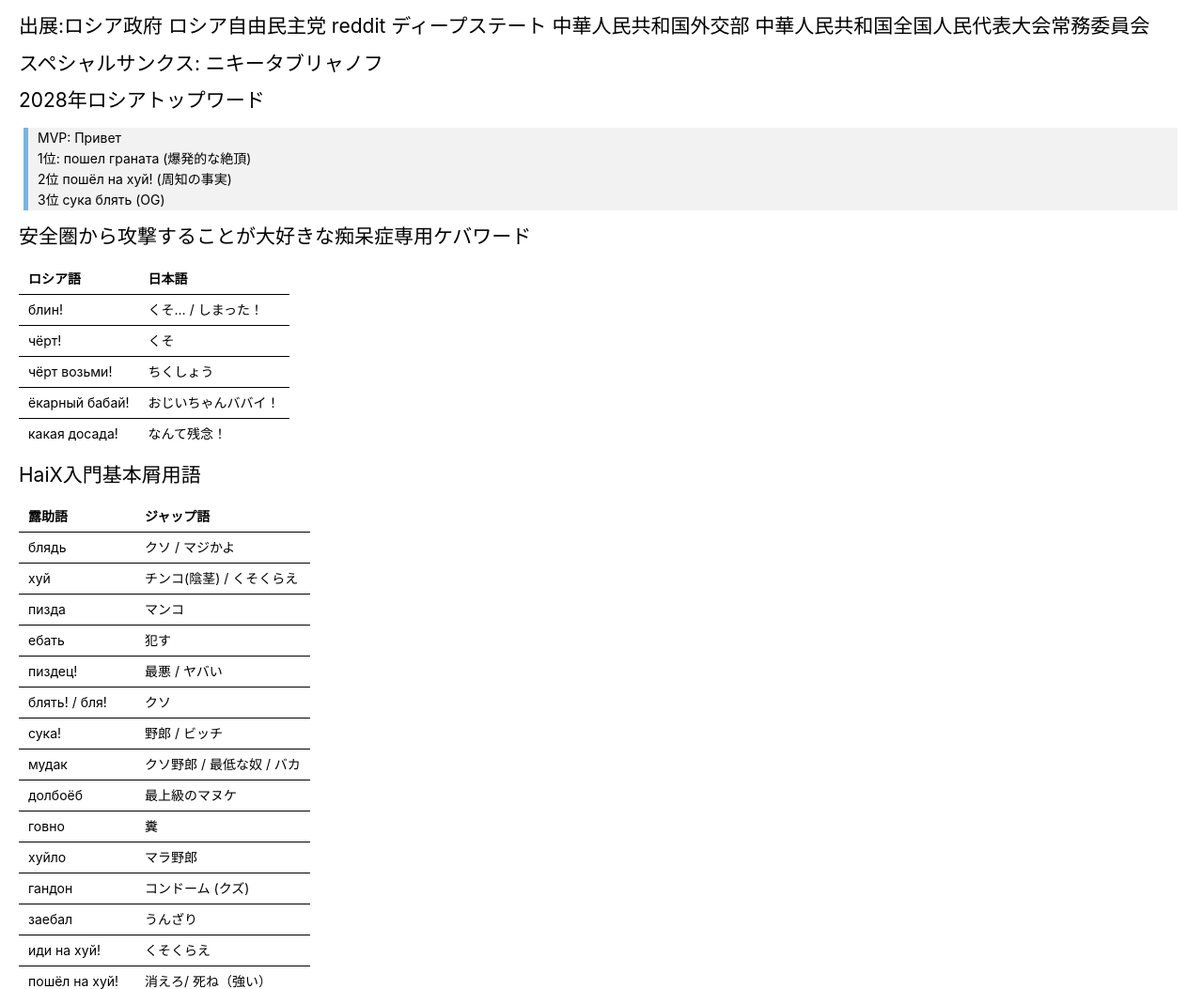
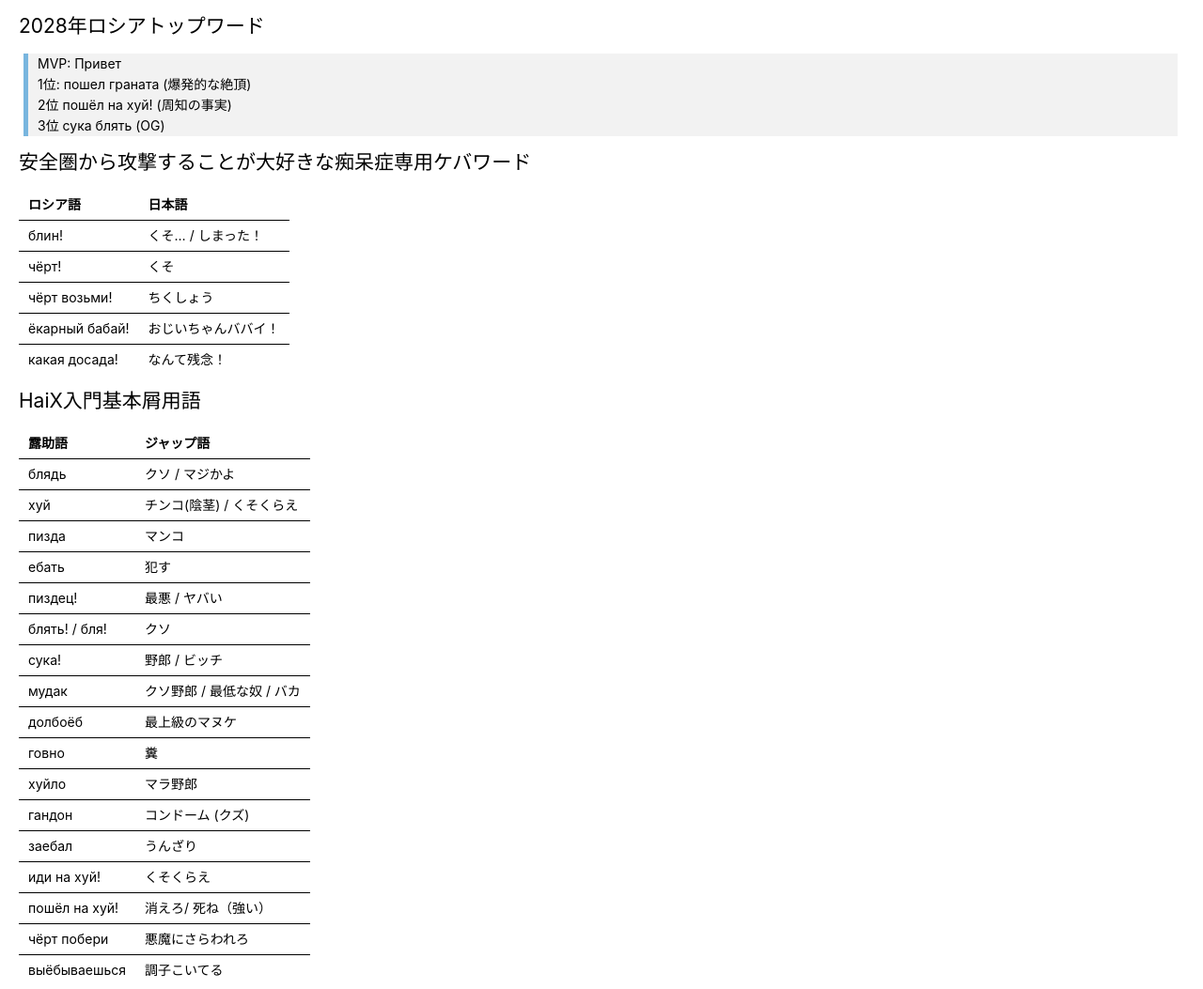
Before and after one commit to YanfeiIsMyWife/me, a plain HTML site: page index.html in a window 1280 px wide. Shown: the top 1053 px of the page at 94% size. Drawn offline with Linux system fonts and the light colour scheme; a script that the page names is missing.

Commit message:
Update index.html

```diff
--- a/index.html
+++ b/index.html
@@ -365,8 +365,7 @@ code {
           : 'default'
     });
   </script>
-<h2 id="%E5%87%BA%E5%B1%95%E3%83%AD%E3%82%B7%E3%82%A2%E6%94%BF%E5%BA%9C-%E3%83%AD%E3%82%B7%E3%82%A2%E8%87%AA%E7%94%B1%E6%B0%91%E4%B8%BB%E5%85%9A-reddit-%E3%83%87%E3%82%A3%E3%83%BC%E3%83%97%E3%82%B9%E3%83%86%E3%83%BC%E3%83%88-%E4%B8%AD%E8%8F%AF%E4%BA%BA%E6%B0%91%E5%85%B1%E5%92%8C%E5%9B%BD%E5%A4%96%E4%BA%A4%E9%83%A8-%E4%B8%AD%E8%8F%AF%E4%BA%BA%E6%B0%91%E5%85%B1%E5%92%8C%E5%9B%BD%E5%85%A8%E5%9B%BD%E4%BA%BA%E6%B0%91%E4%BB%A3%E8%A1%A8%E5%A4%A7%E4%BC%9A%E5%B8%B8%E5%8B%99%E5%A7%94%E5%93%A1%E4%BC%9A">出展:ロシア政府 ロシア自由民主党 reddit ディープステート 中華人民共和国外交部 中華人民共和国全国人民代表大会常務委員会</h2>
-<h2 id="%E3%82%B9%E3%83%9A%E3%82%B7%E3%83%A3%E3%83%AB%E3%82%B5%E3%83%B3%E3%82%AF%E3%82%B9-%E4%B8%8A%E5%8E%9Fmct--%E3%83%8B%E3%82%AD%E3%83%BC%E3%82%BF%E3%83%96%E3%83%AA%E3%83%A3%E3%83%8E%E3%83%95">スペシャルサンクス: ニキータブリャノフ</h2>
+
 <h2 id="2028%E5%B9%B4%E3%83%AD%E3%82%B7%E3%82%A2%E3%83%88%E3%83%83%E3%83%97%E3%83%AF%E3%83%BC%E3%83%89">2028年ロシアトップワード</h2>
 <blockquote>
 <p>MVP: Привет<br>
```
